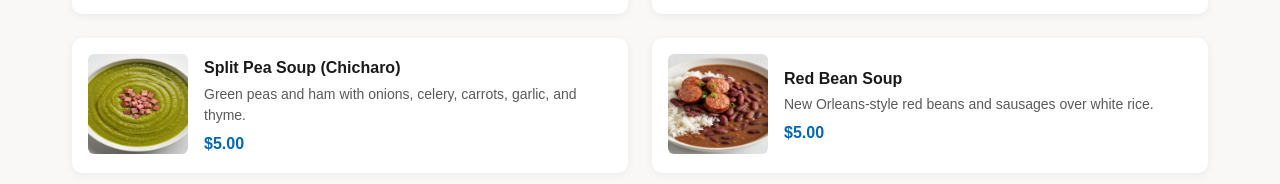
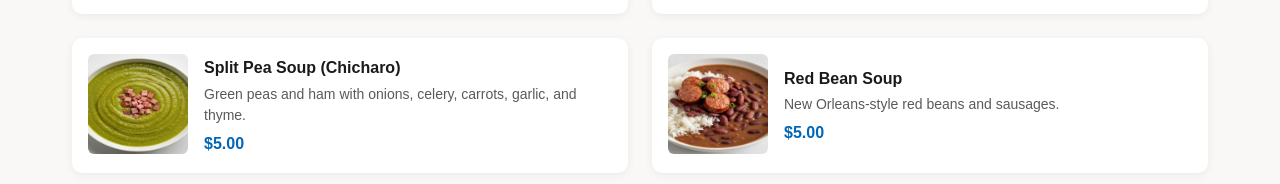
Before and after one commit to webeducationservices-oss/moreno-bakery, a Next.js app: page /menu/food in a window 1280 px wide. Shown: the part 6558-6742 px from the top of the page. Built offline with nearby package versions, Linux system fonts and the light colour scheme; a web font is replaced by a local one.

Commit message:
Edit app/data/menu.js — change the description as well take off over rice

```diff
--- a/app/data/menu.js
+++ b/app/data/menu.js
@@ -442,7 +442,7 @@ export const FOOD_CATEGORIES = [
       { name: "Loaded Potato Soup", price: "$5.00", description: "Potatoes with bacon, onions, sage, sharp cheddar, and cream.", image: "/images/food/moreno-bakery-loaded-potato-soup.jpg" },
       { name: "Broccoli Cheese Soup", price: "$5.00", description: "Creamy broccoli soup with cheddar cheese.", tag: "Vegetarian", image: "/images/food/moreno-bakery-broccoli-cheese-soup.jpg" },
       { name: "Split Pea Soup (Chicharo)", price: "$5.00", description: "Green peas and ham with onions, celery, carrots, garlic, and thyme.", image: "/images/food/moreno-bakery-split-pea-soup.jpg" },
-      { name: "Red Bean Soup", price: "$5.00", description: "New Orleans-style red beans and sausages over white rice.", image: "/images/food/moreno-bakery-red-beans-and-rice.jpg" },
+      { name: "Red Bean Soup", price: "$5.00", description: "New Orleans-style red beans and sausages.", image: "/images/food/moreno-bakery-red-beans-and-rice.jpg" },
     ],
   },
   {
```
